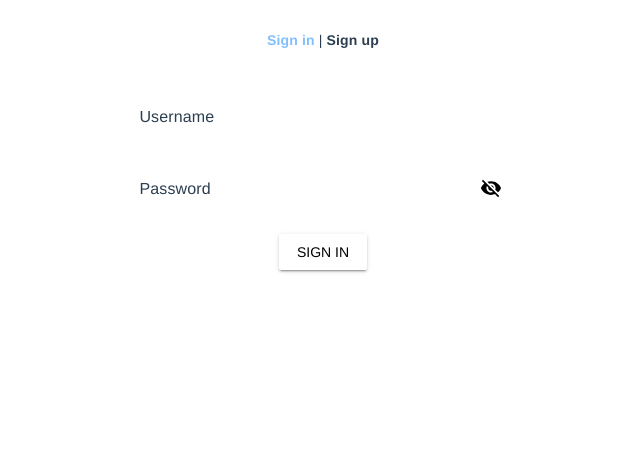
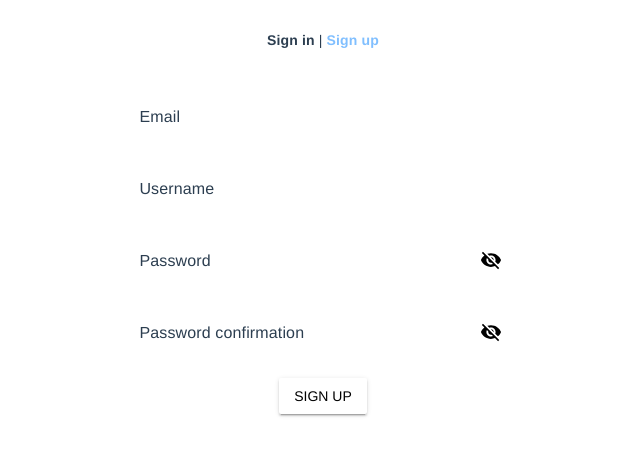
Before and after one commit to honeydev/drone_auth, a Vue app in the folder frontend/: page /#/register in a window 1280 px wide. Before the commit this address led to /#/login. Shown: the top 456 px of the page, without its empty margins (317-957 px from the left). Built offline with nearby package versions, Linux system fonts and the light colour scheme.

Commit message:
add vue router auth redirects

```diff
--- a/frontend/src/App.vue
+++ b/frontend/src/App.vue
@@ -15,17 +15,9 @@
 
 <script>
 import router from './router/index';
-// import Nav from './components/Nav';
 import { removeAuthState } from './helpers/commonHelpers';
 
 export default {
-  created() {
-    if (this.isAuth) {
-      router.push('home');
-    } else {
-      router.push('login');
-    }
-  },
   computed: {
     isAuth() {
       return this.$store.state.auth;
--- a/frontend/src/router/index.js
+++ b/frontend/src/router/index.js
@@ -4,24 +4,45 @@ import VueRouter from 'vue-router';
 import Login from '../views/Login.vue';
 import Register from '../views/Register.vue';
 import Home from '../views/Home';
+import store from '../store/index';
 
 Vue.use(VueRouter);
 
+const afterAuthGuard = (to, from, next) => {
+  if (store.state.auth) {
+    next('home');
+  } else {
+    next();
+  }
+};
+
+const beforeAuthGuard = (to, from, next) => {
+  if (store.state.auth) {
+    next();
+  } else {
+    next('login');
+  }
+};
+
 const routes = [
   {
+    beforeEnter: afterAuthGuard,
     path: '/login',
     name: 'login',
     component: Login
   },
   {
+    beforeEnter: afterAuthGuard,
     path: '/register',
     name: 'register',
     component: Register
   },
   {
+    beforeEnter: beforeAuthGuard,
     path: '/home',
     name: 'home',
-    component: Home
+    component: Home,
+    alias: '/'
   }
 ];
 
```
Also changed, not shown: frontend/src/components/Nav.vue (deleted, +0 -20 lines).
